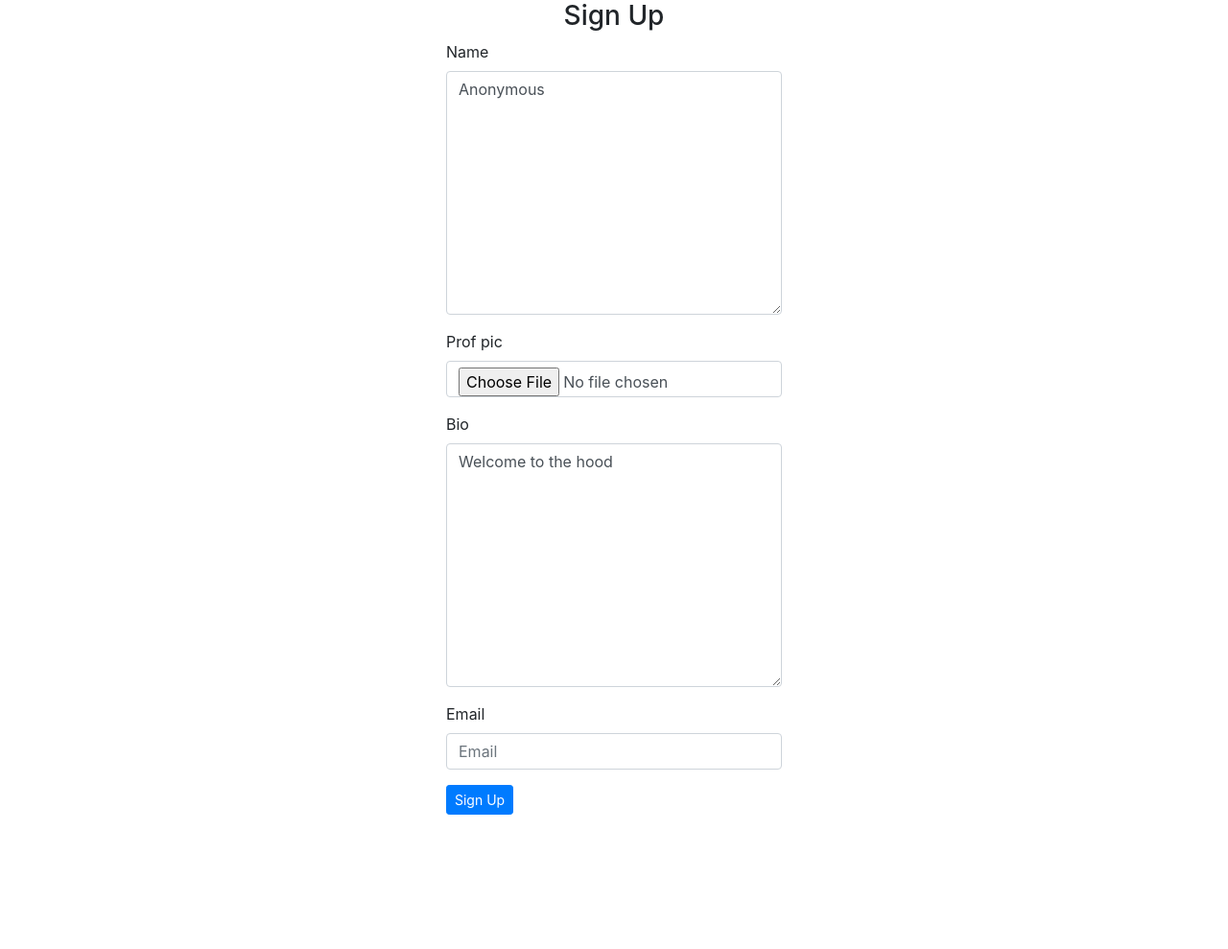
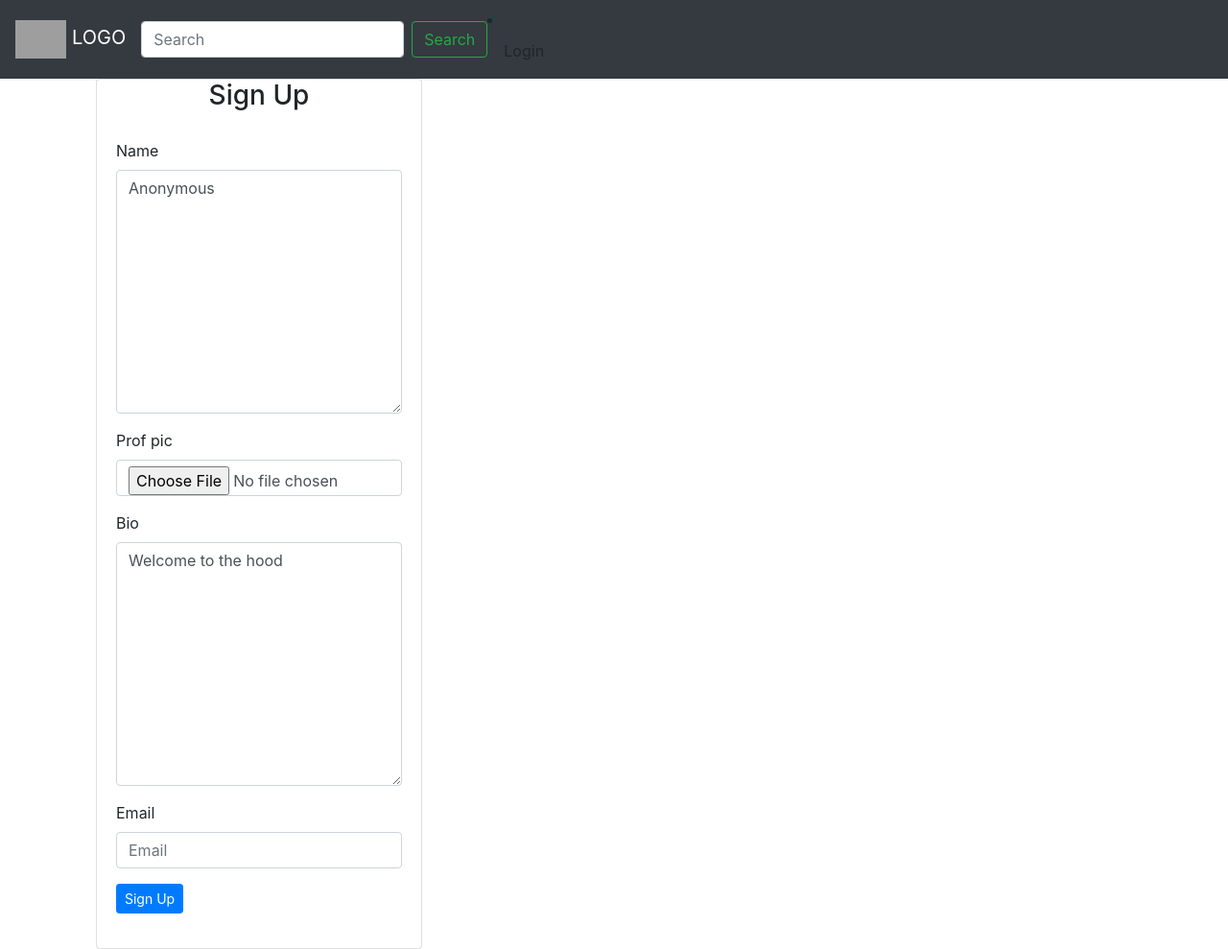
Before and after one commit to Ianodad/Hoodwatch, a Django app: template hood/templates/registration/registration_form.html in a window 1280 px wide. Shown: the whole page at 96% size. Before the commit the page ends 849 px from the top, so only its background shows below. Run offline with Django 3.2, Linux system fonts and the light colour scheme; the template is opened without the code that fills it: values that come from a table or form of the project are taken from there, others are empty; some libraries are stand-ins or nearby versions; grey boxes are pictures that could not be loaded.

Commit message:
registration

```diff
--- a/Neighborhood/settings.py
+++ b/Neighborhood/settings.py
@@ -125,6 +125,7 @@
 
 # Static files (CSS, JavaScript, Images)
 # https://docs.djangoproject.com/en/1.11/howto/static-files/
+LOGIN_REDIRECT_URL = "profile"
 
 STATIC_URL = '/static/'
 STATICFILES_DIRS = [
--- a/hood/templates/navbar.html
+++ b/hood/templates/navbar.html
@@ -1,78 +1,63 @@
 <!------------- Navbar -------------->
-<nav class="navbar navbar-inverse bs-dark">
-    <div class="navbar-header">
-        <button type="button"
-                class="navbar-toggle collapsed"
-                data-toggle="collapse"
-                data-target="#bs-example-navbar-collapse-1"
-                aria-expanded="false">
-            <span class="sr-only">Toggle navigation</span>
-            <span class="icon-bar"></span>
-            <span class="icon-bar"></span>
-            <span class="icon-bar"></span>
-        </button>
-        <a class="navbar-brand"
-           href="#">Logo</a>
-    </div>
+<nav class="navbar  navbar-toggleable-md navbar-expand-lg navbar-dark bg-dark">
+    <a class="navbar-brand"
+       href="/"> <img class="logo"
+             src="http://bootstrap-ecommerce.com/main/images/logo-white.png"
+             height="40"> LOGO</a>
+    <ul class="nav navbar-nav pull-xs-right">
+        <li class="nav-item">
+            <form class="form-inline ">
+                <input class="form-control"
+                       type="text"
+                       placeholder="Search">
+                <button class="btn btn-outline-success ml-2"
+                        type="submit">Search</button>
+            </form>
+        </li>
+    </ul>
+
+    </form>
+    <button class="navbar-toggler"
+            type="button"
+            data-toggle="collapse"
+            data-target="#navbar1"
+            aria-controls="navbarNav"
+            aria-expanded="false"
+            aria-label="Toggle navigation">
+        <span class="navbar-toggler-icon"></span>
+    </button>
+    {% if user.is_authenticated %}
 
     <div class="collapse navbar-collapse"
-         id="bs-example-navbar-collapse-1">
-        <ul class="nav navbar-nav">
-            <li class="active"><a href="#">Homepage <span class="sr-only">(current)</span></a></li>
-            <li class="dropdown">
-                <a href="#"
-                   class="dropdown-toggle"
-                   data-toggle="dropdown"
-                   role="button"
-                   aria-haspopup="true"
-                   aria-expanded="false">Explores <span class="caret"></span></a>
+         id="navbar1">
+        <ul class="navbar-nav ml-auto">
+            <li class="nav-item active">
+                <a class="nav-link"
+                   href="/">Home <span class="sr-only">(current)</span></a>
+            </li>
+            <li class="nav-item"><a class="nav-link"
+                   href="html-components.html"> Documentation </a></li>
+            <li class="nav-item dropdown">
+                <a class="nav-link  dropdown-toggle"
+                   href="#"
+                   data-toggle="dropdown"> Profile </a>
                 <ul class="dropdown-menu">
-                    <li><a href="#">News</a></li>
-                    <li><a href="#">Sports</a></li>
-                    <li><a href="#">Business</a></li>
-                    <li><a href="#">Fashion</a></li>
-                    <li role="separator"
-                        class="divider"></li>
-                    <li><a href="#">Gallery</a></li>
-                    <li role="separator"
-                        class="divider"></li>
-                    <li><a href="#">Videos</a></li>
+                    <li><a class="dropdown-item"
+                           href="/profile"> View Profile</a></li>
+                    <li><a class="dropdown-item"
+                           href="/logout">Sign Out </a></li>
                 </ul>
             </li>
+            <li class="nav-item">
+                <a class="btn ml-2 btn-warning"
+                   href="http://bootstrap-ecommerce.com">Download</a></li>
         </ul>
-        <form class="navbar-form navbar-left form-horizontal"
-              role="search">
-            <div class="input-group">
-                <input type="text"
-                       class="search-box"
-                       placeholder="Search">
-                <button type="submit"
-                        class="btn"><span class="glyphicon glyphicon-search"></span></button>
-            </div>
-        </form>
-        <ul class="nav navbar-nav navbar-right">
-            <li class="dropdown">
-                <a href="#"
-                   class="dropdown-toggle navbar-img"
-                   data-toggle="dropdown"
-                   role="button"
-                   aria-haspopup="true"
-                   aria-expanded="false">
-                    Account
-                    <img src="http://placehold.it/150x150"
-                         class="img-circle"
-                         alt="Profile Image" />
-                </a>
-                <ul class="dropdown-menu">
-                    <li><a href="#">Profile</a></li>
-                    <li><a href="#">Inbox</a></li>
-                    <li><a href="#">Followers</a></li>
-                    <li role="separator"
-                        class="divider"></li>
-                    <li><a href="#">Settings</a></li>
-                </ul>
-            </li>
-        </ul>
+        {% else %}
+        <li class="nav-item">
+            <a class='btn btn-default nav-link'
+               href="/accounts/login">Login</a>
+        </li>
+        {% endif %}
     </div>
 </nav>
 <!----------- !Navbar End ------------>
--- a/hood/templates/registration/base.html
+++ b/hood/templates/registration/base.html
@@ -22,8 +22,10 @@
 </head>
 
 <body>
+    {% include "navbar.html" %}
 
-    {% block content %} {%endblock%}
+    {% block content %}
+    {%endblock%}
 
 
     {% block scripts %}
--- a/hood/templates/registration/registration_form.html
+++ b/hood/templates/registration/registration_form.html
@@ -1,19 +1,18 @@
 {%extends "registration/base.html"%} {% load bootstrap4 %}
 {% block content %}
 <div class="container">
-    <div class="row">
+    <div class="d-flex align-content-center">
         <!-- Empty div -->
-        <div class="col-md-4"></div>
         <div class="col-md-4">
             {% if form.errors %}
             <p> Some Information Might be Incorrect </p>
             {% endif %}
-            <div class="panel panel-default">
+            <div class="card card-default">
 
-                <div class="panel-heading">
+                <div class="card-heading">
                     <h3 class="text-center">Sign Up</h3>
                 </div>
-                <div class="panel-body">
+                <div class="card-body">
 
                     <form action="/accounts/register/"
                           method="post">
@@ -30,14 +29,10 @@
                                value="{{next}}">
 
                     </form>
-
                 </div>
-
             </div>
-
         </div>
         <!-- empty div -->
-        <div class="col-md-4"></div>
     </div>
 </div>
 
--- a/hood/urls.py
+++ b/hood/urls.py
@@ -1,10 +1,12 @@
 from django.conf.urls import url, include
 from django.conf.urls.static import static
 from django.conf import settings
+from django.contrib.auth import views
 
 from .views import home
 
 urlpatterns = [
     url(r'^$', home, name='home'),
     url(r'^accounts/', include('registration.backends.simple.urls')),
+    url(r'^logout/$', views.logout, {"next_page": '/'})
 ]
```
Also changed, not shown: hood/templates/registration/login.html (+2 -9 lines), hood/views.py (+7 -5 lines), static/css/base.css (+1 -104 lines).
